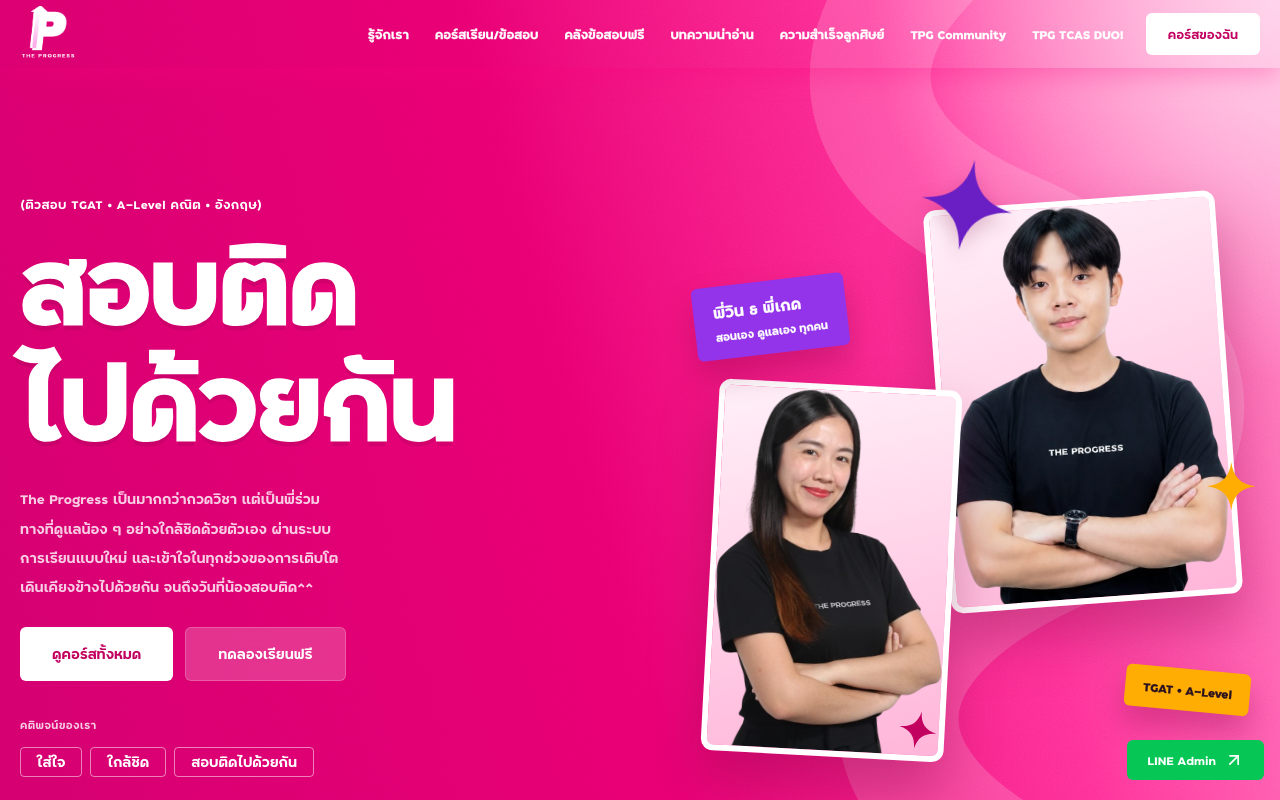
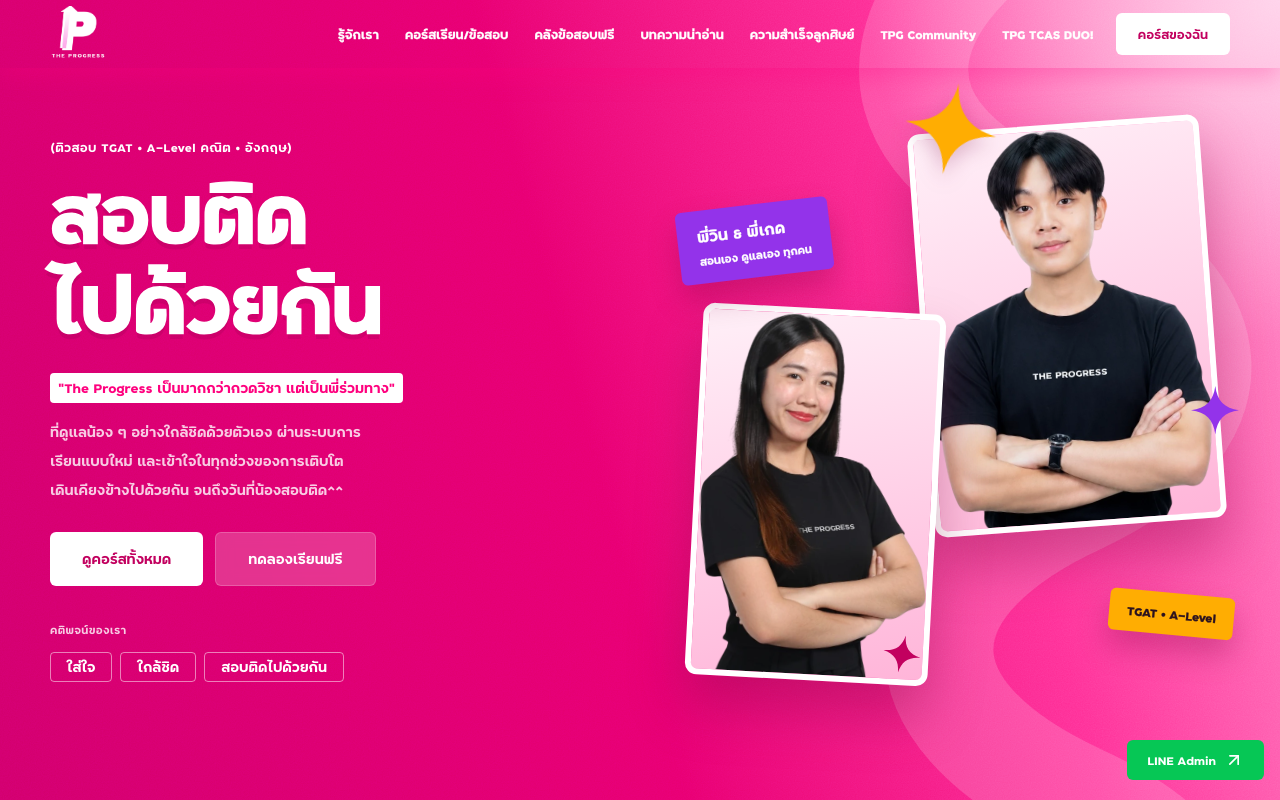
Before and after one commit to chanayus/tpg-home-page, a Next.js app: page / in a window 1280 px wide. Shown: the top 800 px of the page. Built offline with nearby package versions, Linux system fonts and the light colour scheme.

Commit message:
fix from feedback #2
- update container max-width
- update text hero section

```diff
--- a/app/globals.css
+++ b/app/globals.css
@@ -82,9 +82,25 @@
 }
 
 @utility container {
+  padding-inline: 1.25rem;
   margin-inline: auto;
   max-width: 1360px;
-  padding-inline: 1.25rem;
+
+  @variant max-2xl {
+    max-width: 1220px;
+  }
+
+  @variant max-xl {
+    max-width: 1025px;
+  }
+
+  @variant max-lg {
+    padding-inline: 2rem;
+  }
+
+  @variant max-md {
+    padding-inline: 1.25rem;
+  }
 }
 
 /* Only one usable weight in the licensed font — headings fake their boldness with a hairline stroke, matching the client's own CI trick. */
--- a/components/home/Hero.tsx
+++ b/components/home/Hero.tsx
@@ -58,7 +58,7 @@
   return (
     <section
       ref={scope}
-      className="relative z-2 overflow-hidden min-h-screen lg:pt-48 pt-32 pb-32 text-white"
+      className="relative z-2 overflow-hidden min-h-screen 2xl:pt-48 pt-32 pb-32 text-white"
       style={{
         background: "radial-gradient(46% 60% at 100% 0%, #ffd2ea 0%, rgba(255,210,234,0) 70%), linear-gradient(255deg, #ff8cc6 0%, #ff2d97 26%, #e8006f 54%, #d1006a 100%)",
       }}
@@ -74,17 +74,18 @@
         <div className="hero-text">
           <p className={`tracking-wide mb-3 text-white w-fit rounded ${shouldReduceMotion ? "" : "opacity-0"}`}>(ติวสอบ TGAT · A-Level คณิต · อังกฤษ)</p>
           <h1
-            className={`font-display text-[clamp(86px,10.5vw,140px)] text-shadow-[0_6px_0_rgba(120,0,60,0.16)]  leading-[0.82] font-medium tracking-tight text-white ${shouldReduceMotion ? "" : "opacity-0"}`}
+            className={`font-display text-[clamp(86px,8vw,140px)] text-shadow-[0_6px_0_rgba(120,0,60,0.16)]  leading-[0.82] font-medium tracking-tight text-white ${shouldReduceMotion ? "" : "opacity-0"}`}
           >
             <span className="text-stroke-lg block">สอบติด</span>
             <span className="text-stroke-lg relative mt-1.5 block w-max max-w-full">ไปด้วยกัน</span>
           </h1>
-          <p className={`mt-7.5 max-w-96 text-balance text-lg leading-relaxed text-white/80 ${shouldReduceMotion ? "" : "opacity-0"}`}>
-            <strong className="font-bold">The Progress เป็นมากกว่ากวดวิชา แต่เป็นพี่ร่วมทาง</strong>
+
+          <p className={`mt-7 max-w-100 text-balance text-lg leading-relaxed bg-white text-brand w-fit px-2 rounded ${shouldReduceMotion ? "" : "opacity-0"}`}>"The Progress เป็นมากกว่ากวดวิชา แต่เป็นพี่ร่วมทาง"</p>
+          <p className={`mt-3.5 max-w-100 text-balance text-lg leading-relaxed text-white/80 ${shouldReduceMotion ? "" : "opacity-0"}`}>
             ที่ดูแลน้อง ๆ อย่างใกล้ชิดด้วยตัวเอง ผ่านระบบการเรียนแบบใหม่ และเข้าใจในทุกช่วงของการเติบโต เดินเคียงข้างไปด้วยกัน จนถึงวันที่น้องสอบติด^^
           </p>
 
-          <div className={`mt-6.5 flex flex-wrap gap-3 ${shouldReduceMotion ? "" : "opacity-0"}`}>
+          <div className={`mt-7 flex flex-wrap gap-3 ${shouldReduceMotion ? "" : "opacity-0"}`}>
             <Button variant="white" size="lg" href="#courses">
               ดูคอร์สทั้งหมด
             </Button>
@@ -129,9 +130,9 @@
           </div>
 
           <IconSpark
-            className={`hero-spark-1 absolute max-sm:hidden top-[-8%] left-[40%] z-3 w-[17%] text-purple-deep drop-shadow-[0_8px_10px_rgba(120,0,60,0.25)] ${shouldReduceMotion ? "rotate-10" : "opacity-0"}`}
+            className={`hero-spark-1 absolute max-sm:hidden top-[-8%] left-[40%] z-3 w-[17%] text-gold drop-shadow-[0_8px_10px_rgba(120,0,60,0.25)] ${shouldReduceMotion ? "rotate-10" : "opacity-0"}`}
           />
-          <IconSpark className={`hero-spark-2 absolute top-[46%] right-[-2%] z-3 w-[9%] text-gold ${shouldReduceMotion ? "" : "opacity-0"}`} />
+          <IconSpark className={`hero-spark-2 absolute top-[46%] right-[-2%] z-3 w-[9%] text-purple-sticker ${shouldReduceMotion ? "" : "opacity-0"}`} />
           <IconSpark className={`hero-spark-3 absolute bottom-[3%] left-[36%] z-3 w-[7%] text-brand-deep ${shouldReduceMotion ? "rotate-12" : "opacity-0"}`} />
         </div>
       </div>
--- a/components/home/ResultsWall.tsx
+++ b/components/home/ResultsWall.tsx
@@ -110,8 +110,8 @@
 
 const stickers = [
   { src: readingAreaSticker, alt: "สติกเกอร์การ์ตูน GO ลุยข้อสอบ", top: "12%", side: "left" as const, width: 168, rotate: 10, start: 0.1 },
-  { src: passExamSticker, alt: "สติกเกอร์คนนี้สอบติด", top: "42%", side: "right" as const, width: 190, rotate: -16, start: 0.42 },
-  { src: thumbsUpSticker, alt: "สติกเกอร์นิ้วโป้งให้กำลังใจ", top: "78%", side: "left" as const, width: 150, rotate: 12, start: 0.72 },
+  { src: passExamSticker, alt: "สติกเกอร์คนนี้สอบติด", top: "42%", side: "right" as const, width: 160, rotate: -16, start: 0.42 },
+  { src: thumbsUpSticker, alt: "สติกเกอร์นิ้วโป้งให้กำลังใจ", top: "70%", side: "left" as const, width: 150, rotate: 12, start: 0.72 },
 ];
 
 type Sticker = (typeof stickers)[number];
```
